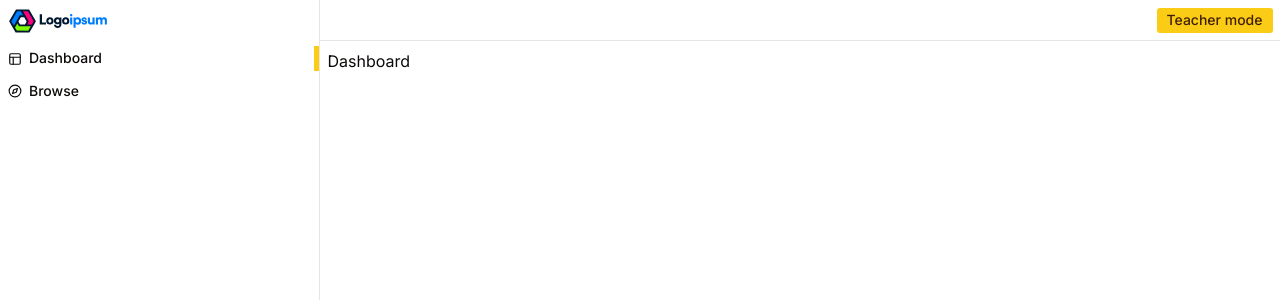
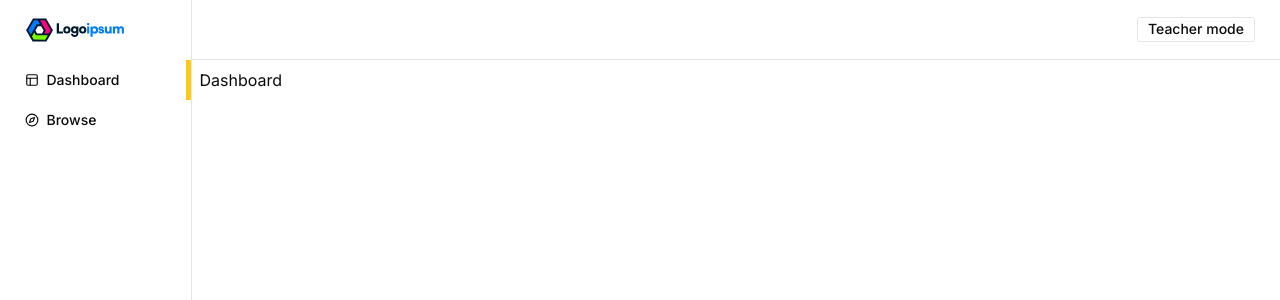
Before and after one commit to dzevad-cyber/tut-factory, a Next.js app in the folder packages/client/: page /dashboard in a window 1280 px wide. Shown: the top 300 px of the page. Built offline with nearby package versions, Linux system fonts and the light colour scheme.

Commit message:
fix: dashboardSidebar styles, dashboardHeader, logo, teacher mode button, exit icon size

```diff
--- a/packages/client/app/(pages)/(protected)/(dashboard)/layout.tsx
+++ b/packages/client/app/(pages)/(protected)/(dashboard)/layout.tsx
@@ -9,11 +9,10 @@ const DashboardLayout: React.FC<DashboardLayout> = ({ children }) => {
   return (
     <div
       className={cn(
-        'bg-slate-300',
         'grid',
         'min-h-screen',
         'grid-rows-[auto_1fr]',
-        'md:grid-cols-[minmax(150px,25%)_1fr]'
+        'md:grid-cols-[minmax(150px,15%)_1fr]'
       )}
     >
       <DashboardHeader />
--- a/packages/client/app/(pages)/(public)/page.tsx
+++ b/packages/client/app/(pages)/(public)/page.tsx
@@ -1,9 +1,15 @@
+import pagesRoutes from '@client/client-utils/page-routes/pagesRoutes';
 import ClerkUserButton from '@client/components/clerk-user-button/ClerkUserButton';
+import { Button } from '@client/components/ui/button';
+import Link from 'next/link';
 
 const Home = () => {
   return (
     <>
       <ClerkUserButton />
+      <Button>
+        <Link href={pagesRoutes.dashboard.path}>Dashboard</Link>
+      </Button>
     </>
   );
 };
--- a/packages/client/components/dashboard-components/dashboard-header/DashboardHeader.tsx
+++ b/packages/client/components/dashboard-components/dashboard-header/DashboardHeader.tsx
@@ -9,11 +9,12 @@ const DashboardHeader = () => {
   return (
     <div
       className={cn(
-        'p-base',
         'grid grid-flow-col',
         'md:col-start-2',
         'bg-background',
-        'border-border border-b'
+        'border-border border-b',
+        'h-24',
+        'pr-10'
       )}
     >
       <div className={cn('grid', 'md:hidden')}>
--- a/packages/client/components/dashboard-components/dashboard-sidebar/DashboardSidebar.tsx
+++ b/packages/client/components/dashboard-components/dashboard-sidebar/DashboardSidebar.tsx
@@ -7,7 +7,7 @@ const DashboardSidebar = () => {
   return (
     <div
       className={cn(
-        'grid gap-y-5',
+        'grid',
         'auto-rows-min',
         'min-h-full',
         'bg-background',
@@ -24,7 +24,9 @@ export const DashboardSiebarWrapper: React.FC<{ children: ReactNode }> = ({
   children,
 }) => {
   return (
-    <div className={cn('hidden md:grid', 'md:col-[1_/_2] md:row-span-full')}>
+    <div
+      className={cn('hidden', 'md:grid', 'md:col-[1_/_2]', 'md:row-span-full')}
+    >
       {children}
     </div>
   );
--- a/packages/client/components/logo/Logo.tsx
+++ b/packages/client/components/logo/Logo.tsx
@@ -1,9 +1,10 @@
 import Image from 'next/image';
 import { cn } from '@client/client-utils/tailwind/cn';
+import Link from 'next/link';
 
-const Logo: React.FC<unknown> = () => {
+const Logo = () => {
   return (
-    <div className={cn('pt-base pl-base')}>
+    <Link href='/' className={cn('grid', 'items-center', 'pl-10', 'h-24')}>
       <Image
         style={{ width: '100px' }}
         width={100}
@@ -11,7 +12,7 @@ const Logo: React.FC<unknown> = () => {
         alt='logo'
         src='/logo.svg'
       />
-    </div>
+    </Link>
   );
 };
 
--- a/packages/client/components/sidebar-list/SidebarList.tsx
+++ b/packages/client/components/sidebar-list/SidebarList.tsx
@@ -11,7 +11,7 @@ const SidebarList = () => {
   const { routes } = useSidebarRoutes();
 
   return (
-    <ul className={cn('pl-base grid gap-y-3 text-sm')}>
+    <ul className={cn('grid', 'text-sm')}>
       {routes.map(({ icon: Icon, label, href, selected }) => {
         return (
           <SidebarItem
@@ -43,7 +43,9 @@ const SidebarItem: React.FC<SidebarItemProps> = ({
           'justify-start',
           'w-full',
           'gap-x-3',
-          'p-0'
+          'p-0',
+          'pl-10',
+          'h-16'
         )}
         variant='ghost'
         asChild
--- a/packages/client/components/teacher-mode-button/TeacherModeButton.tsx
+++ b/packages/client/components/teacher-mode-button/TeacherModeButton.tsx
@@ -14,16 +14,16 @@ const TeacherModeButton: React.FC<unknown> = () => {
   return (
     <>
       {!isTeacherPage ? (
-        <Button>
+        <Button variant='outline'>
           <Link href={pagesRoutes.teacher.courses.path}>Teacher mode</Link>
         </Button>
       ) : (
-        <Button variant='ghost'>
+        <Button variant='outline'>
           <Link
             href={pagesRoutes.dashboard.path}
-            className={cn('grid', 'grid-flow-col', 'gap-x-3')}
+            className={cn('grid', 'grid-flow-col', 'gap-x-3', 'items-center')}
           >
-            <LogOut />
+            <LogOut size='15' />
             <span>Exit</span>
           </Link>
         </Button>
```
